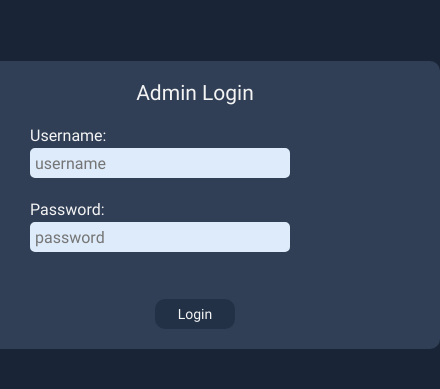
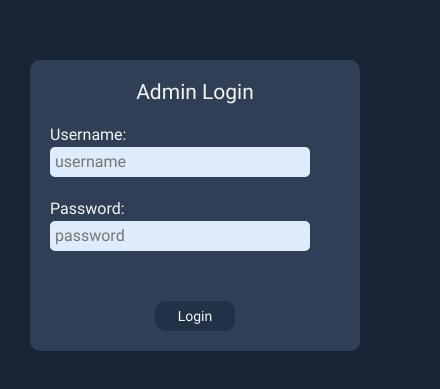
Before and after one commit to DavidJGH/universe-canvas, an Angular app: page /admin in a window 390 px wide. Shown: the part 217-606 px from the top of the page, 440 px wide, since content can reach past the window. Built offline with nearby package versions, Linux system fonts and the light colour scheme; what @angular/fire would draw is missing.

Commit message:
style: admin login responsive

```diff
--- a/src/app/components/admin/admin-interface.scss
+++ b/src/app/components/admin/admin-interface.scss
@@ -37,7 +37,8 @@
   }
 
   input {
-    width: 75px;
+    width: 100%;
+    max-width: 75px;
     height: 20px;
     font-size: 16px;
     padding: 3px;
--- a/src/app/components/admin/admin-login/admin-login.component.scss
+++ b/src/app/components/admin/admin-login/admin-login.component.scss
@@ -1,13 +1,22 @@
 .panel {
-  width: 450px;
+  max-width: 450px;
   height: auto;
 
+  form {
+    display: flex;
+    flex-direction: column;
+    align-items: center;
+  }
+
   .loginContainer {
-    margin: 15px 60px;
+    max-width: 350px;
+    width: 100%;
+    margin: 15px 0;
     text-align: left;
 
     input {
-      width: 250px;
+      max-width: 250px;
+      width: 100%;
     }
   }
 
```
